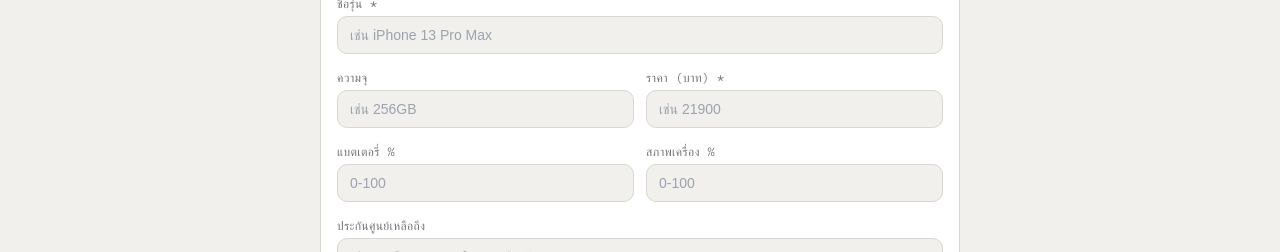
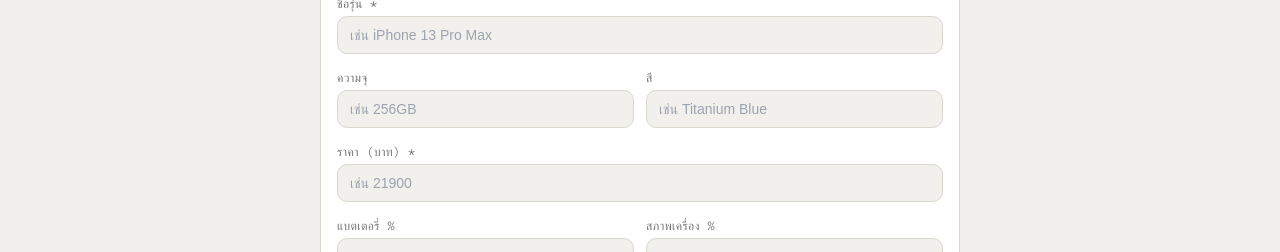
Before and after one commit to techanukorn-ui/phone-catalog, a Next.js app: page /admin-manage in a window 1280 px wide. Both pictures are taken after a click on the button "เพิ่มสินค้า". Shown: the part 308-560 px from the top of the page. Built offline with nearby package versions, Linux system fonts and the light colour scheme; no server answers; the database is empty; a web font is replaced by a local one.

Commit message:
feat: add product color field (add/edit form + storefront display)

```diff
--- a/components/ProductModal.tsx
+++ b/components/ProductModal.tsx
@@ -78,6 +78,7 @@ export default function ProductModal({ product, onClose }: { product: Product; o
               <p className="break-words font-display text-xl font-semibold text-ink">
                 {product.model_name}
                 {product.capacity ? <span className="text-ink/60"> · {product.capacity}</span> : null}
+                {product.color ? <span className="text-ink/60"> · {product.color}</span> : null}
               </p>
               <p className="mt-0.5 break-words font-mono text-xs uppercase tracking-wide text-ink/50">
                 {product.category}
--- a/components/admin/ProductForm.tsx
+++ b/components/admin/ProductForm.tsx
@@ -17,6 +17,7 @@ type FieldState = {
   product_code: string
   model_name: string
   capacity: string
+  color: string
   price: string
   battery_percent: string
   condition_percent: string
@@ -32,6 +33,7 @@ function toFieldState(p?: Product): FieldState {
     product_code: p?.product_code ?? '',
     model_name: p?.model_name ?? '',
     capacity: p?.capacity ?? '',
+    color: p?.color ?? '',
     price: p?.price != null ? String(p.price) : '',
     battery_percent: p?.battery_percent != null ? String(p.battery_percent) : '',
     condition_percent: p?.condition_percent != null ? String(p.condition_percent) : '',
@@ -116,6 +118,7 @@ export default function ProductForm({ mode, initialProduct, onSaved, onCancel }:
         category: fields.category,
         model_name: fields.model_name.trim(),
         capacity: fields.capacity.trim() || null,
+        color: fields.color.trim() || null,
         price: Number(fields.price),
         battery_percent: fields.battery_percent ? Number(fields.battery_percent) : null,
         condition_percent: fields.condition_percent ? Number(fields.condition_percent) : null,
@@ -258,16 +261,26 @@ export default function ProductForm({ mode, initialProduct, onSaved, onCancel }:
           />
         </label>
         <label className="block">
-          <span className="mb-1 block font-mono text-xs uppercase tracking-wide text-ink/60">ราคา (บาท) *</span>
+          <span className="mb-1 block font-mono text-xs uppercase tracking-wide text-ink/60">สี</span>
           <input
-            value={fields.price}
-            onChange={(e) => updateField('price', e.target.value)}
-            inputMode="numeric"
-            placeholder="เช่น 21900"
+            value={fields.color}
+            onChange={(e) => updateField('color', e.target.value)}
+            placeholder="เช่น Titanium Blue"
             className="w-full rounded-tag border border-line bg-paper px-3 py-2 text-sm"
           />
         </label>
       </div>
+
+      <label className="block">
+        <span className="mb-1 block font-mono text-xs uppercase tracking-wide text-ink/60">ราคา (บาท) *</span>
+        <input
+          value={fields.price}
+          onChange={(e) => updateField('price', e.target.value)}
+          inputMode="numeric"
+          placeholder="เช่น 21900"
+          className="w-full rounded-tag border border-line bg-paper px-3 py-2 text-sm"
+        />
+      </label>
 
       <div className="grid grid-cols-2 gap-3">
         <label className="block">
--- a/lib/types.ts
+++ b/lib/types.ts
@@ -9,6 +9,7 @@ export interface Product {
   category: ProductCategory
   model_name: string
   capacity: string | null
+  color: string | null
   price: number
   battery_percent: number | null
   condition_percent: number | null
@@ -25,6 +26,7 @@ export type ProductFormValues = {
   category: ProductCategory
   model_name: string
   capacity: string
+  color: string
   price: string
   battery_percent: string
   condition_percent: string
```
Also changed, not shown: 1 other file (tests, documents, lock files or other folders).
